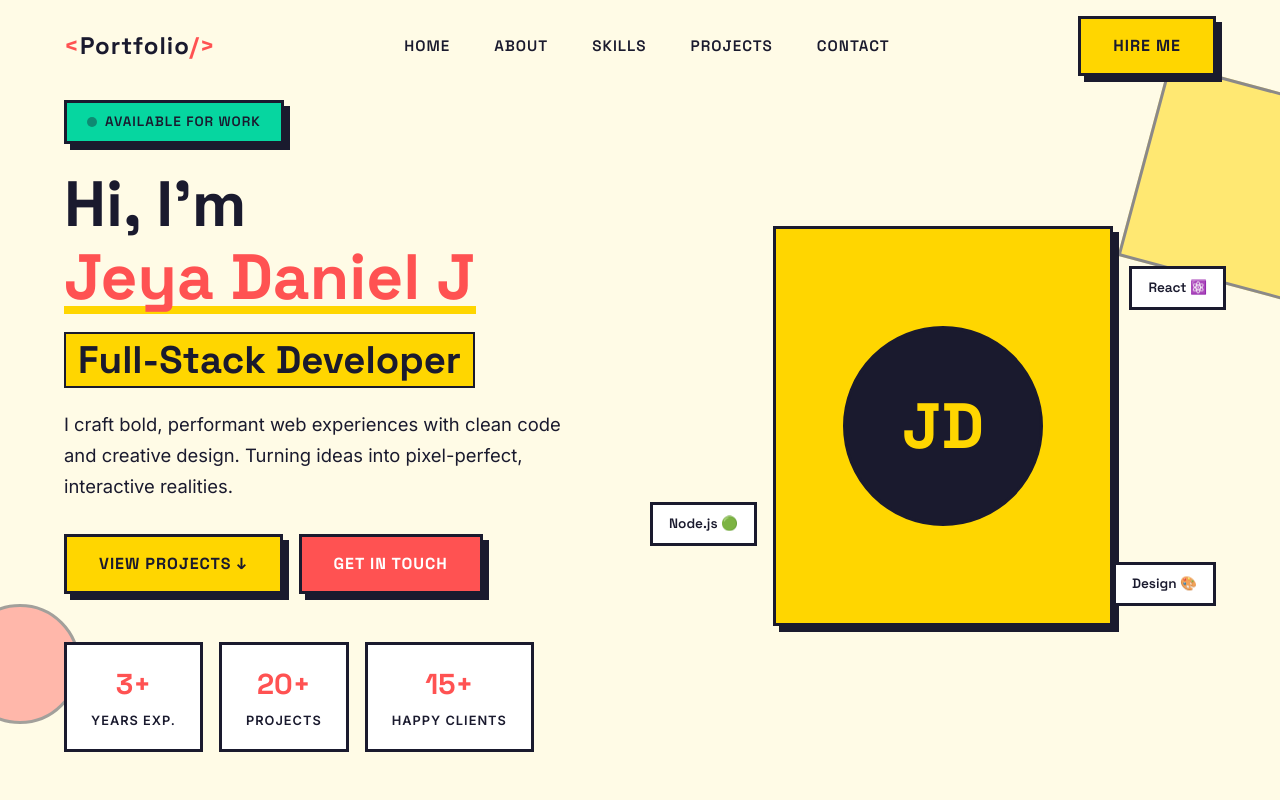
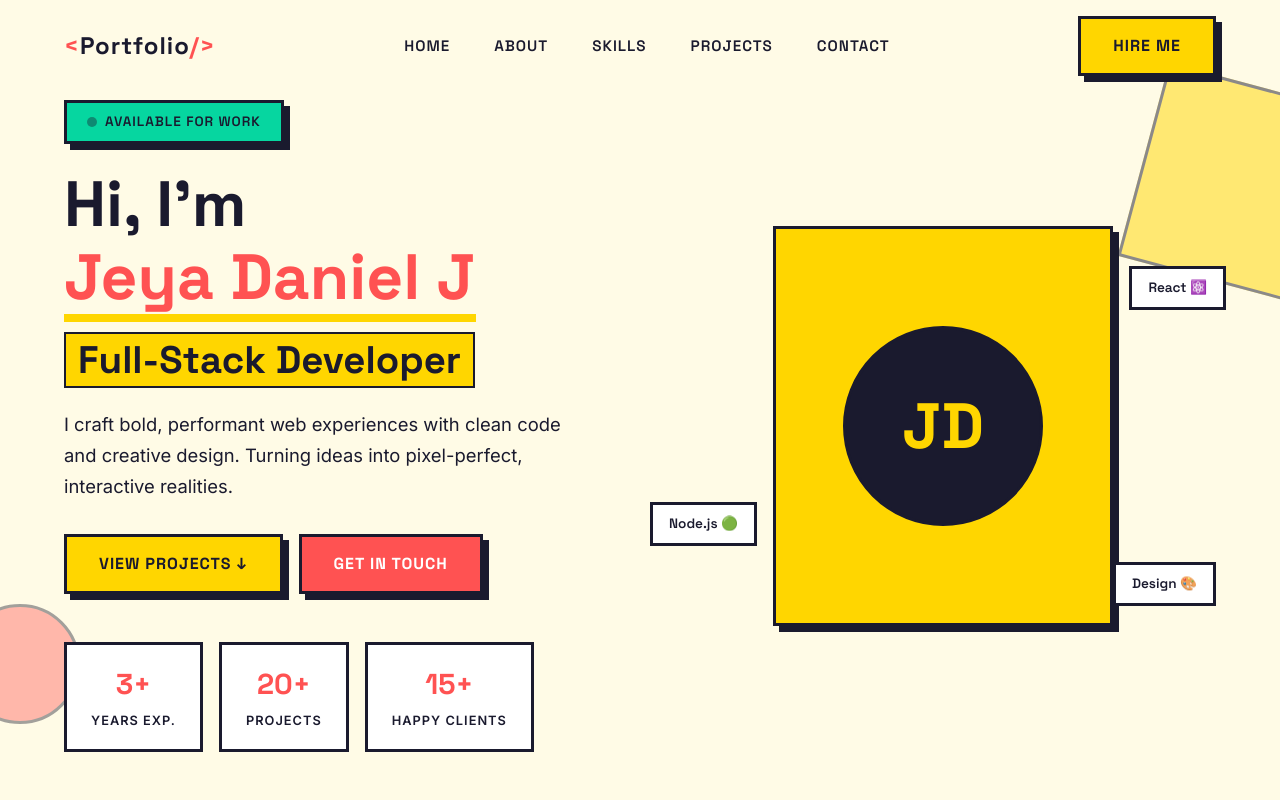
Before and after one commit to jeya-daniel-j/Portfolio, a React (Vite) app: page / in a window 1280 px wide. Shown: the top 800 px of the page. Built offline with nearby package versions, Linux system fonts and the light colour scheme.

Commit message:
Adjust Hero name underline to prevent overlap with descenders

```diff
--- a/src/components/Hero.css
+++ b/src/components/Hero.css
@@ -98,7 +98,7 @@
 .hero__name::after {
   content: '';
   position: absolute;
-  bottom: 4px;
+  bottom: -4px;
   left: 0;
   width: 100%;
   height: 8px;
```
